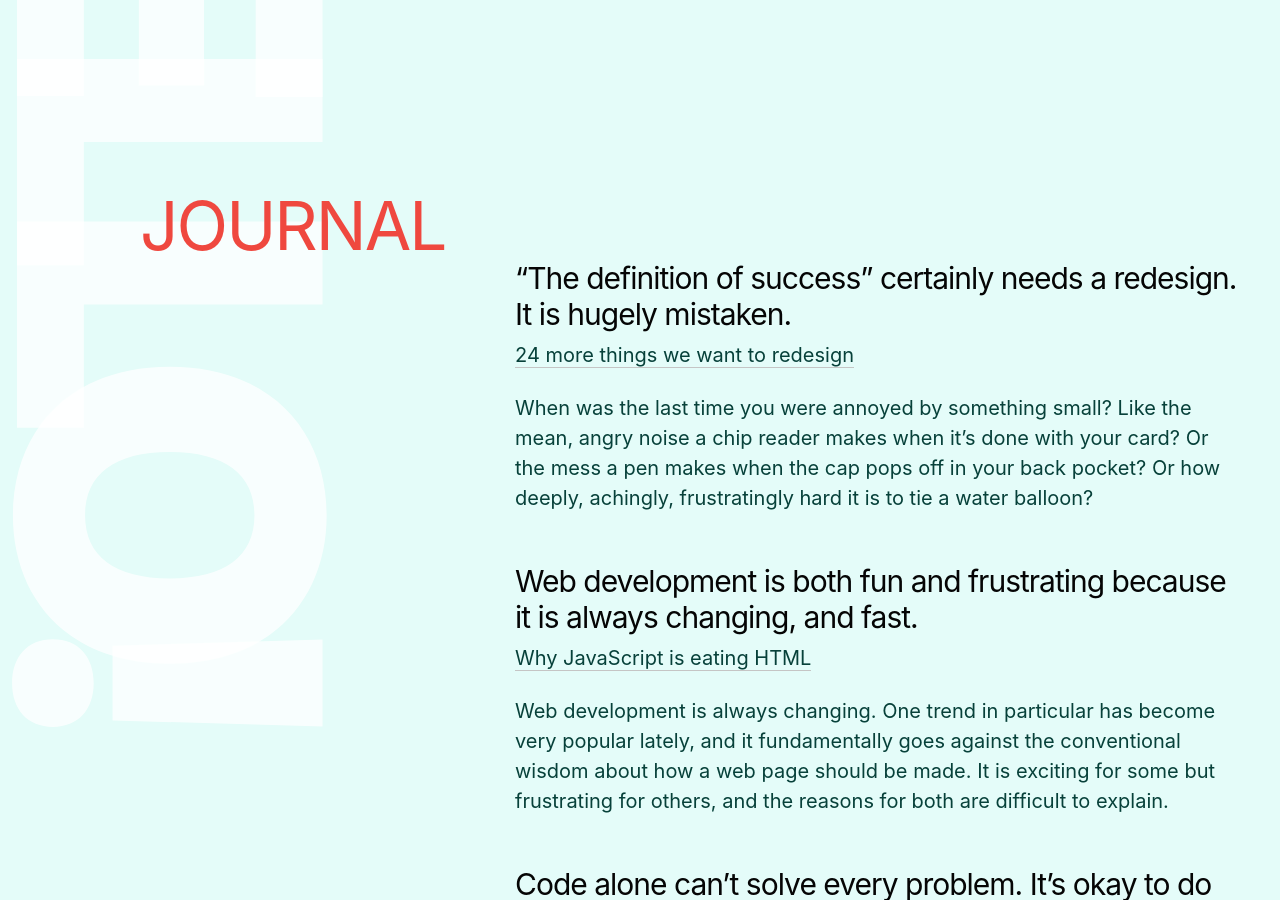
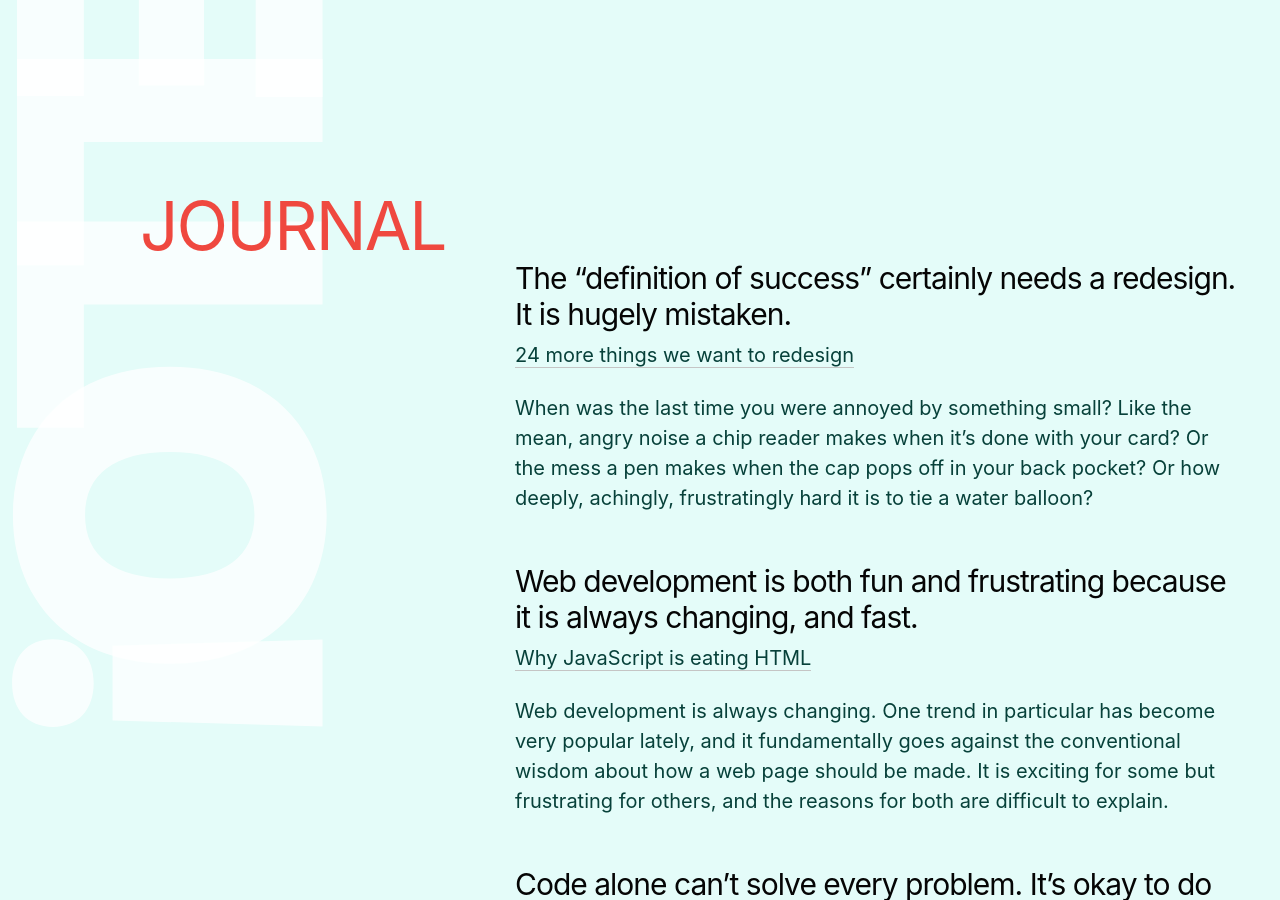
Before and after one commit to harjotgrewal/amrindersandhu, a Jekyll site: the page built from index-old.html, in a window 1280 px wide and 900 px high, scrolled down 483 px. Built offline with Jekyll 4.4.1, drawn with Linux system fonts in a browser that asks for light colours.

```diff
--- a/_data/entries.yml
+++ b/_data/entries.yml
@@ -2,7 +2,7 @@
 journal:
 
 - {
-	title: '“The definition of success” certainly needs a redesign. It is hugely mistaken.',
+	title: 'The “definition of success” certainly needs a redesign. It is hugely mistaken.',
 	url: 'https://www.ideo.com/blog/24-more-things-we-want-to-redesign',
 	content-title: '24 more things we want to redesign',
 	content-copy: 'When was the last time you were annoyed by something small? Like the mean, angry noise a chip reader makes when it’s done with your card? Or the mess a pen makes when the cap pops off in your back pocket? Or how deeply, achingly, frustratingly hard it is to tie a water balloon?'
```
Also changed, not shown: 2 other files.
